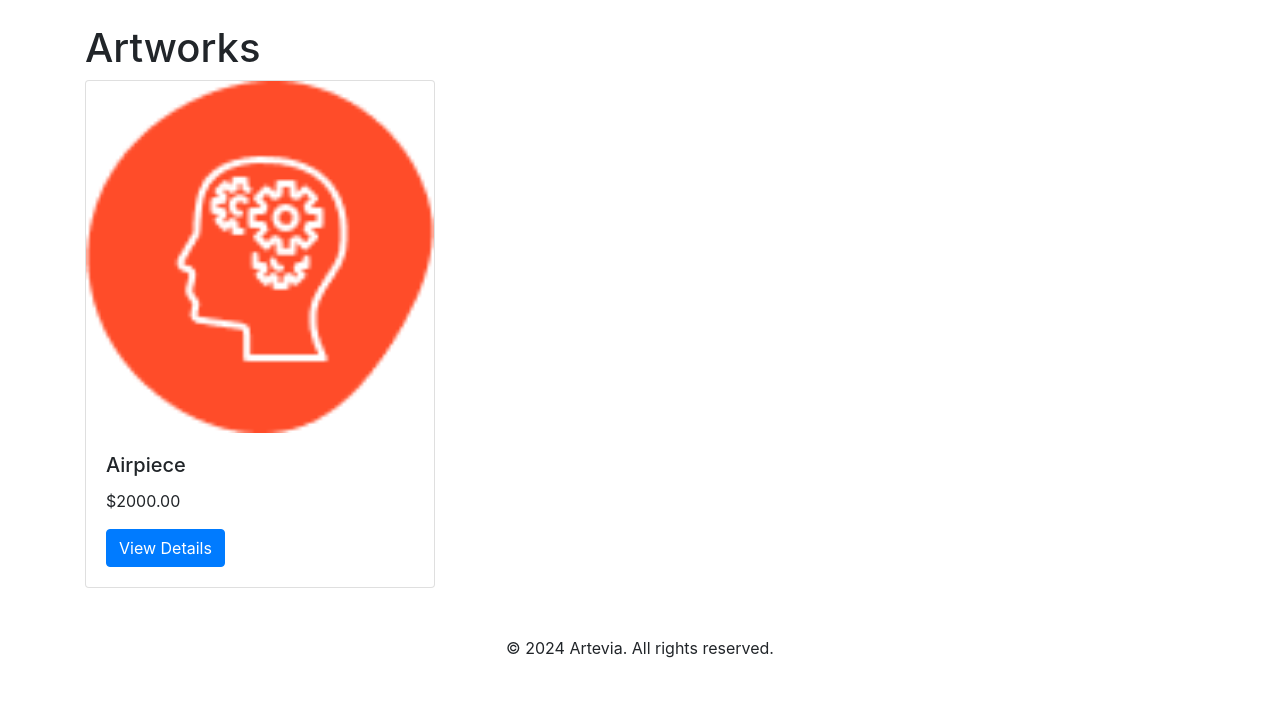
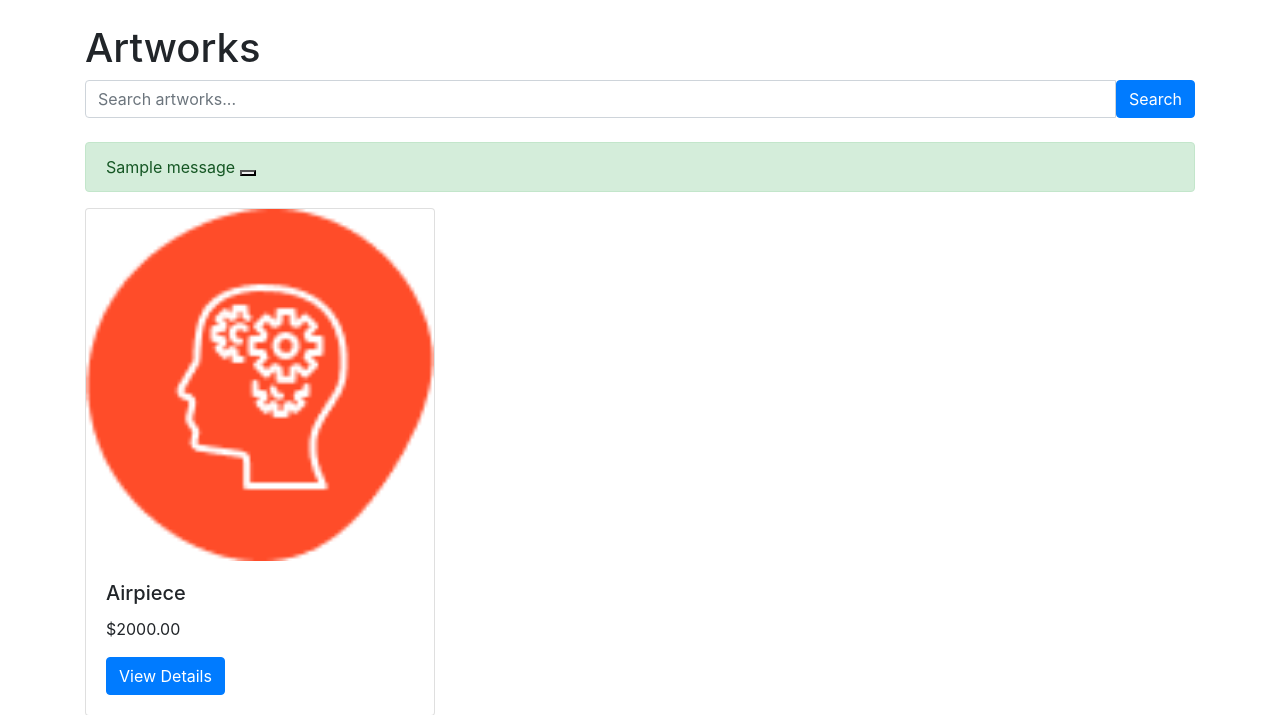
Before and after one commit to boatesj/Artevia, a Django app: page /artworks/ in a window 1280 px wide. Shown: the part 64-779 px from the top of the page. Before the commit the page ends 722 px from the top, so only its background shows below. Run offline with Django 5.2, Linux system fonts and the light colour scheme; data comes from the database, SQL or seed files in the repository; one stand-in notice (Sample message) is shown; some libraries are stand-ins or nearby versions.

Commit message:
modified artworks forms, views and artwork_list.html with message functionality

```diff
--- a/artworks/templates/artworks/artwork_list.html
+++ b/artworks/templates/artworks/artwork_list.html
@@ -2,7 +2,30 @@
 
 {% block content %}
 <h1>Artworks</h1>
+
+<!-- Search Bar -->
+<form method="get" action="{% url 'artwork_list' %}" class="mb-4">
+    <div class="input-group">
+        <input type="text" name="q" class="form-control" placeholder="Search artworks..." value="{{ query|default_if_none:'' }}">
+        <button class="btn btn-primary" type="submit">Search</button>
+    </div>
+</form>
+
+<!-- Feedback Messages -->
+{% if messages %}
+    <div>
+        {% for message in messages %}
+            <div class="alert alert-{{ message.tags }} alert-dismissible fade show" role="alert">
+                {{ message }}
+                <button type="button" class="btn-close" data-bs-dismiss="alert" aria-label="Close"></button>
+            </div>
+        {% endfor %}
+    </div>
+{% endif %}
+
+<!-- Artwork List -->
 <div class="row">
+    {% if artworks %}
         {% for artwork in artworks %}
             <div class="col-md-4">
                 <div class="card mb-4">
@@ -17,5 +40,8 @@
                 </div>
             </div>
         {% endfor %}
+    {% else %}
+        <p>No artworks found.</p>
+    {% endif %}
 </div>
 {% endblock %}
--- a/artworks/views.py
+++ b/artworks/views.py
@@ -1,6 +1,12 @@
 from django.shortcuts import render, get_object_or_404, redirect
 from .models import Category, Artwork
 from .forms import ArtworkForm, CategoryForm
+from django.contrib import messages
+from django.contrib.auth.decorators import login_required, user_passes_test
+
+def is_admin(user):
+    """Check if user is an admin"""
+    return user.is_staff
 
 def index(request):
     """Home page of the Artevia project"""
@@ -10,13 +16,15 @@ def index(request):
 # List views
 def category_list(request):
     """Display a list of all categories"""
-    categories = Category.objects.all()
-    return render(request, 'artworks/category_list.html', {'categories': categories})
+    query = request.GET.get('q', '')
+    categories = Category.objects.filter(name__icontains=query) if query else Category.objects.all()
+    return render(request, 'artworks/category_list.html', {'categories': categories, 'query': query})
 
 def artwork_list(request):
     """Display a list of all artworks"""
-    artworks = Artwork.objects.all()
-    return render(request, 'artworks/artwork_list.html', {'artworks': artworks})
+    query = request.GET.get('q', '')
+    artworks = Artwork.objects.filter(title__icontains=query) if query else Artwork.objects.all()
+    return render(request, 'artworks/artwork_list.html', {'artworks': artworks, 'query': query})
 
 # Detail view
 def artwork_detail(request, pk):
@@ -25,29 +33,41 @@ def artwork_detail(request, pk):
     return render(request, 'artworks/artwork_detail.html', {'artwork': artwork})
 
 # Add views
+@login_required
+@user_passes_test(is_admin)
 def add_artwork(request):
     """Add a new artwork"""
     if request.method == 'POST':
         form = ArtworkForm(request.POST, request.FILES)
         if form.is_valid():
             form.save()
+            messages.success(request, "Artwork added successfully!")
             return redirect('artwork_list')
+        else:
+            messages.error(request, "Failed to add artwork. Please correct the errors below.")
     else:
         form = ArtworkForm()
     return render(request, 'artworks/add_artwork.html', {'form': form})
 
+@login_required
+@user_passes_test(is_admin)
 def add_category(request):
     """Add a new category"""
     if request.method == 'POST':
         form = CategoryForm(request.POST)
         if form.is_valid():
             form.save()
+            messages.success(request, "Category added successfully!")
             return redirect('category_list')
+        else:
+            messages.error(request, "Failed to add category. Please correct the errors below.")
     else:
         form = CategoryForm()
     return render(request, 'artworks/add_category.html', {'form': form})
 
 # Edit views
+@login_required
+@user_passes_test(is_admin)
 def edit_artwork(request, pk):
     """Edit an existing artwork"""
     artwork = get_object_or_404(Artwork, pk=pk)
@@ -55,11 +75,16 @@ def edit_artwork(request, pk):
         form = ArtworkForm(request.POST, request.FILES, instance=artwork)
         if form.is_valid():
             form.save()
+            messages.success(request, "Artwork updated successfully!")
             return redirect('artwork_list')
+        else:
+            messages.error(request, "Failed to update artwork. Please correct the errors below.")
     else:
         form = ArtworkForm(instance=artwork)
     return render(request, 'artworks/edit_artwork.html', {'form': form})
 
+@login_required
+@user_passes_test(is_admin)
 def edit_category(request, pk):
     """Edit an existing category"""
     category = get_object_or_404(Category, pk=pk)
@@ -67,7 +92,10 @@ def edit_category(request, pk):
         form = CategoryForm(request.POST, instance=category)
         if form.is_valid():
             form.save()
+            messages.success(request, "Category updated successfully!")
             return redirect('category_list')
+        else:
+            messages.error(request, "Failed to update category. Please correct the errors below.")
     else:
         form = CategoryForm(instance=category)
     return render(request, 'artworks/edit_category.html', {'form': form})
```
Also changed, not shown: artworks/forms.py (+25 -0 lines). Lines whose indentation alone changed are shown as unchanged.
